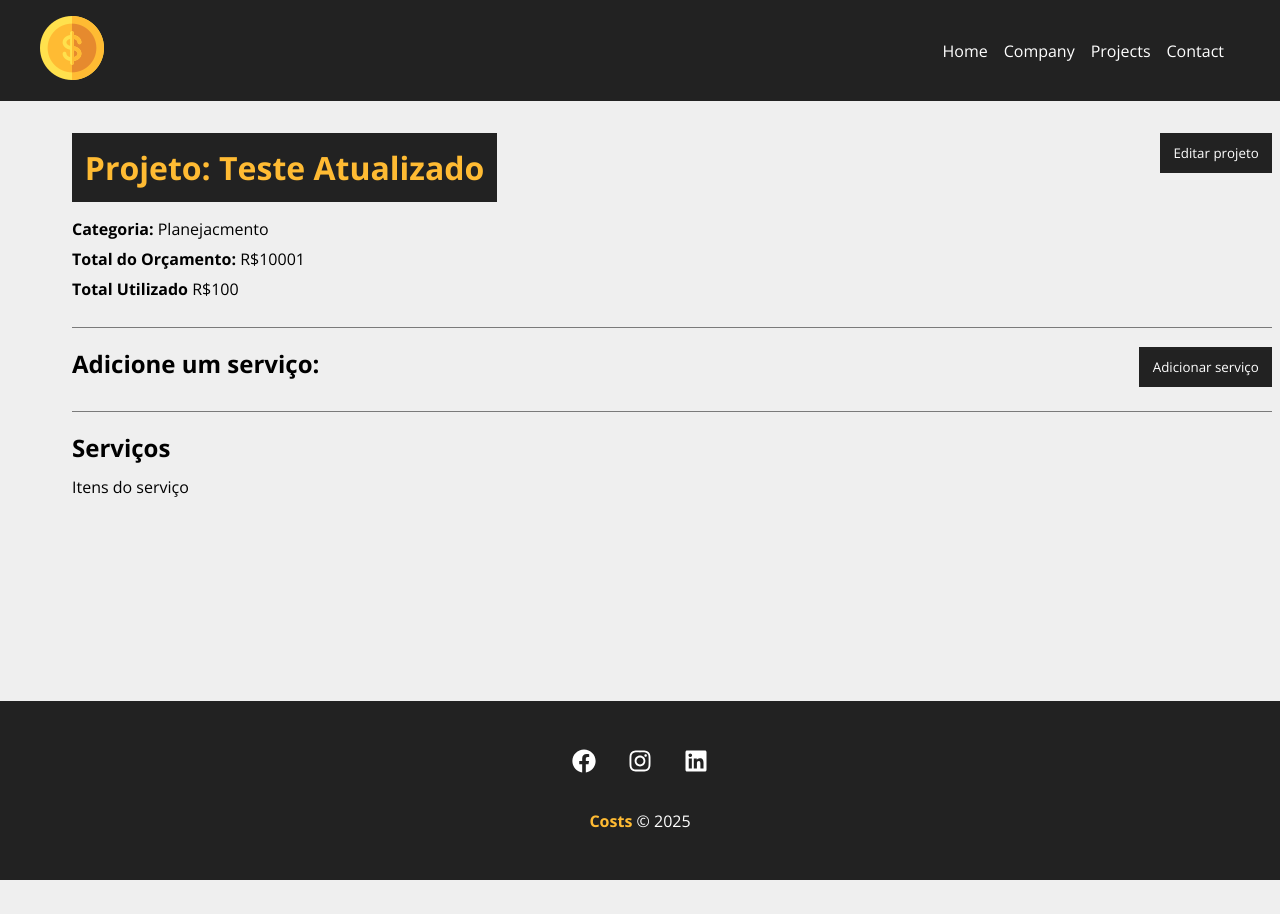
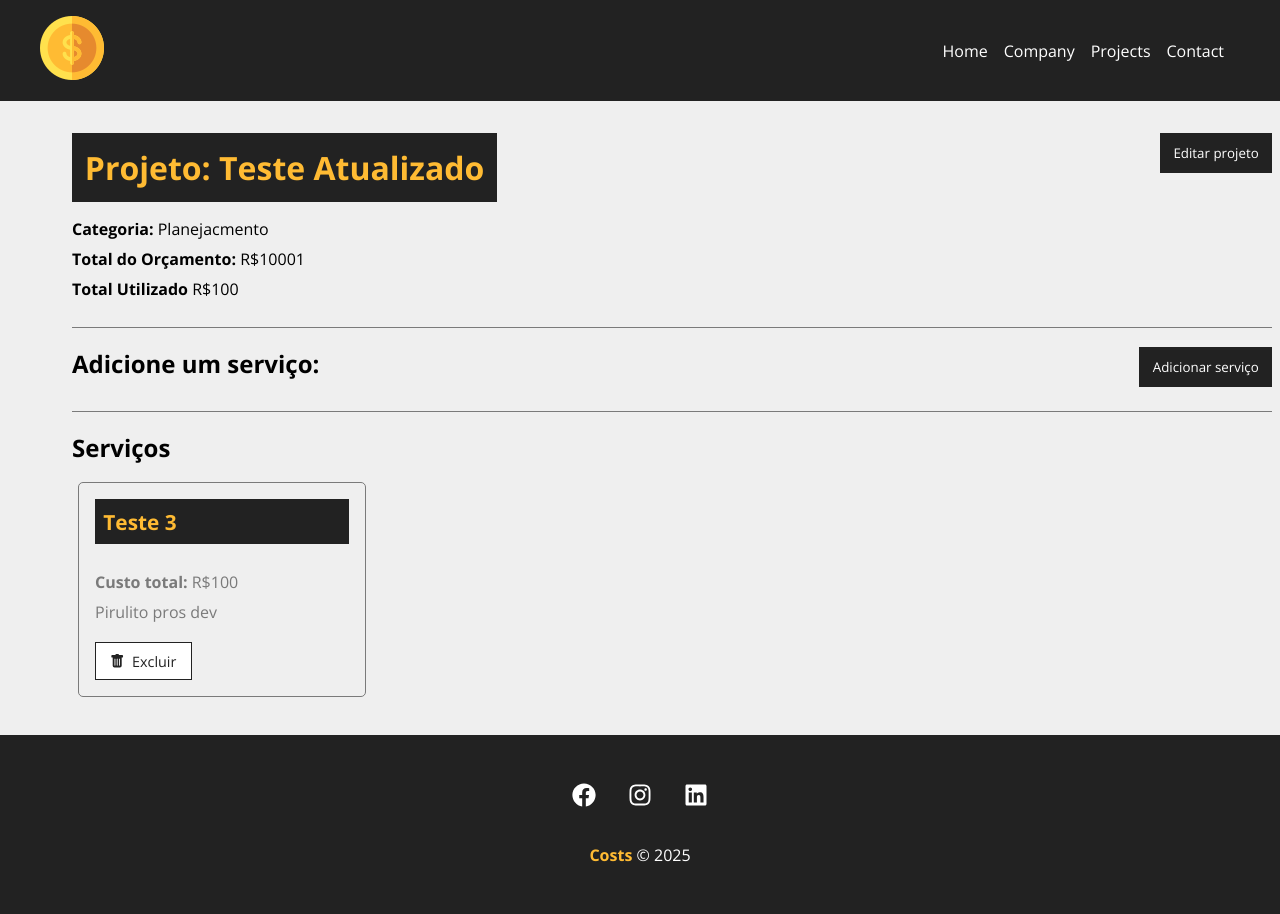
Before and after one commit to ruann-fernandess/Projeto_COSTS, a React (Create React App) app: page /project/cae0 in a window 1280 px wide. Shown: the top 914 px of the page. Before the commit the page ends 880 px from the top, so only its background shows below. Built offline with nearby package versions, Linux system fonts and the light colour scheme; data requests are answered from the project's data file; the HTML template or start-up script is replaced by a standard one.

Commit message:
Aula 35 - Exibindo os serviços

```diff
--- a/db.json
+++ b/db.json
@@ -17,6 +17,17 @@
           "id": "915425d6-bbfa-428a-a180-268d4fe15b1c"
         }
       ]
+    },
+    {
+      "id": "1744",
+      "name": "Inclusão Digital para Idosos",
+      "budget": "50000000",
+      "category": {
+        "id": "1",
+        "name": "Infra"
+      },
+      "cost": 0,
+      "services": []
     }
   ],
   "categories": [
--- a/src/components/pages/Project.jsx
+++ b/src/components/pages/Project.jsx
@@ -7,10 +7,13 @@
 import ProjectForm from '../project/ProjectForm'
 import Message from '../layout/Message'
 import ServiceForm from '../service/ServiceForm'
+import ServiceCard from '../service/ServiceCard'
+
 
 function Project(){
     const {id} = useParams()
     const [project, setProject] = useState([])
+    const [services, setServices] = useState([])
     const [showProjectForm, setShowProjectForm] = useState(false)
     const [showServiceForm, setShowServiceForm] = useState(false)
     const [message, setMessage] = useState()
@@ -26,6 +29,7 @@
         }).then(resp => resp.json())
         .then((data) => {
             setProject(data)
+            setServices(data.services)
         })
         .catch(err => console.log)
         }, 1500)
@@ -88,10 +92,13 @@
     })
     .then((resp) => resp.json())
     .then((data) => {
-        //exibir os serviços
-        console.log(data)
+        setServices(false)
     })
     .catch(err => console.log(err))
+}
+
+function removeService(){
+
 }
 
 function toggleProjectForm(){
@@ -145,7 +152,19 @@
                     </div>
                     <h2>Serviços</h2>
                     <Container customClass='start'>
-                        <p>Itens do serviço</p>
+                        {services.length > 0 &&
+                            services.map((service) => (
+                                <ServiceCard
+                                    id = {service.id}
+                                    name = {service.name}
+                                    cost = {service.cost}
+                                    description = {service.description}
+                                    key = {service.key}
+                                    handleRemove = {removeService}
+                                />
+                            ))
+                        }
+                        {services.length ===0 && <p>Não há serviços cadastrados.</p>}
                     </Container>
                 </Container>
             </div>
--- /dev/null
+++ b/src/components/service/ServiceCard.jsx
@@ -0,0 +1,27 @@
+import { BsFillTrashFill } from 'react-icons/bs'
+import styles from '../project/ProjectCard.module.css'
+
+function ServiceCard({id, name, cost, description, handleRemove}){
+
+    const remove =  (e) => {
+
+    }
+
+    return(
+        <div className={styles.project_card}>
+            <h4>{name}</h4>
+            <p>
+                <span>Custo total:</span> R${cost}
+            </p>
+            <p>{description}</p>
+            <div className={styles.project_card_actions}>
+                <button onClick={remove}>
+                    <BsFillTrashFill/>
+                    Excluir
+                </button>
+            </div>
+        </div>
+    )
+}
+
+export default ServiceCard
```
